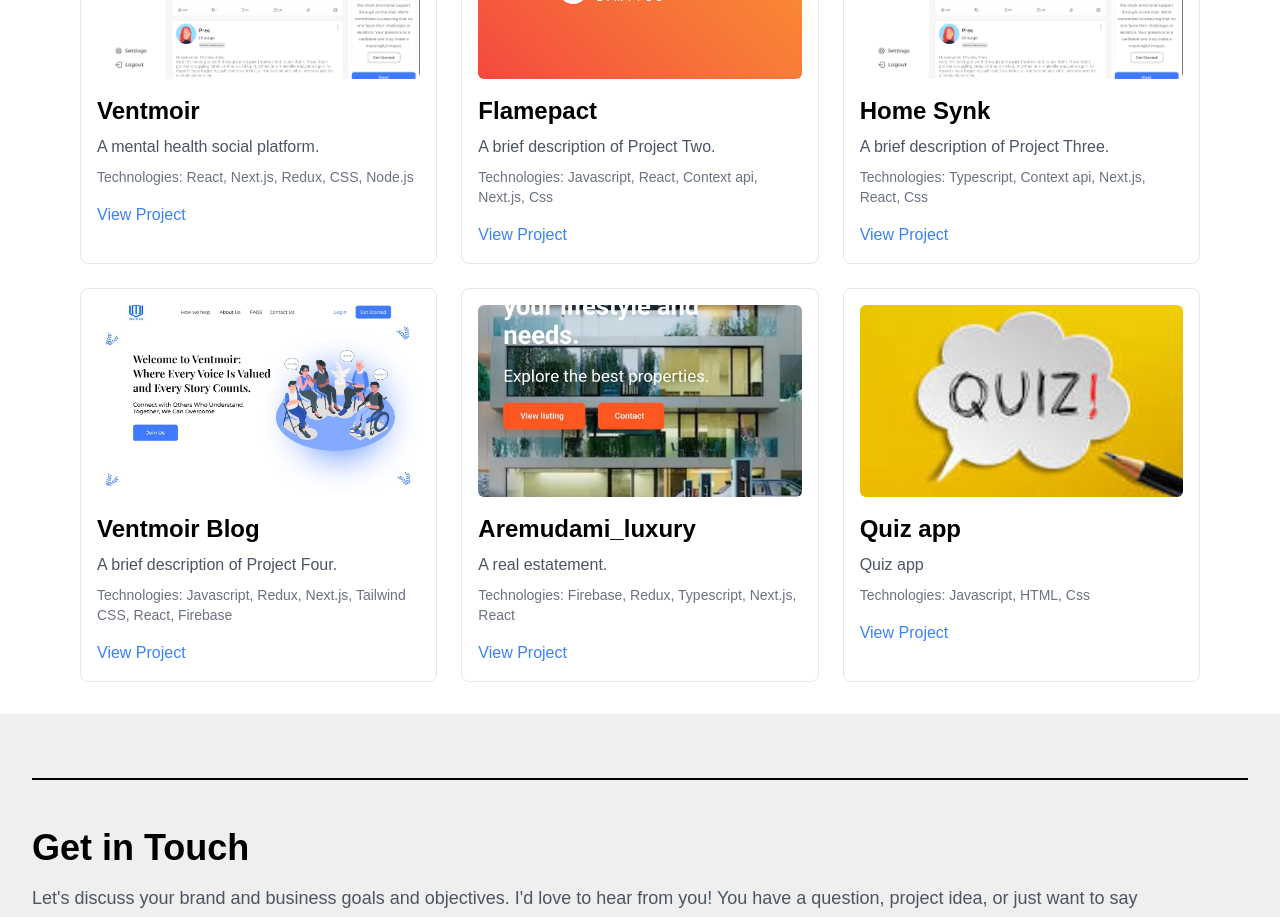
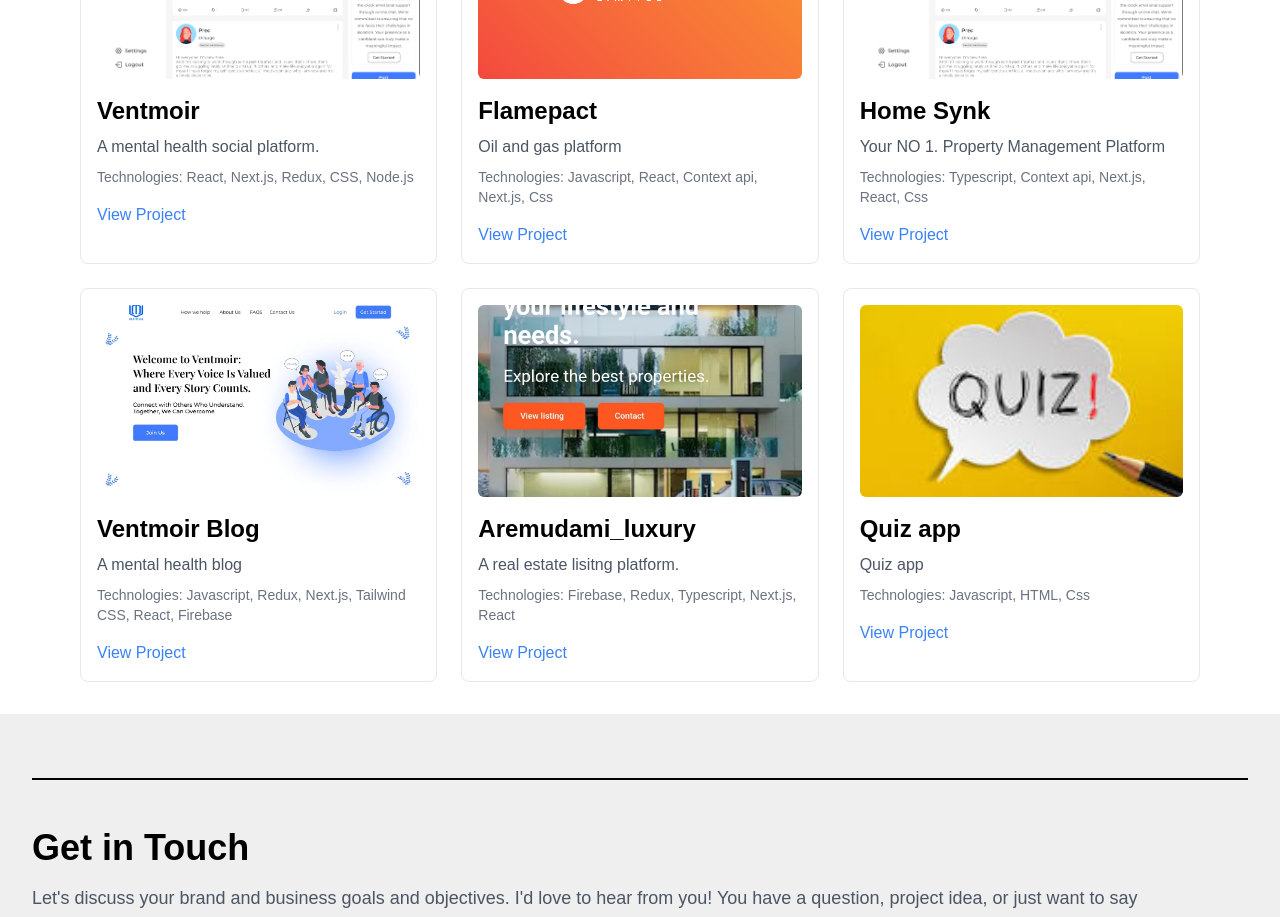
Before and after one commit to ola-irawo/timothyPortfolio, a Next.js app: page / in a window 1280 px wide. Shown: the part 780-1697 px from the top of the page. Built offline with nearby package versions, Linux system fonts and the light colour scheme.

Commit message:
updated the description for each project in the array

```diff
--- a/src/features/landingPage/sections/projects/Projects.tsx
+++ b/src/features/landingPage/sections/projects/Projects.tsx
@@ -13,7 +13,7 @@ const Projects = () => {
         },
         {
           name: "Flamepact",
-          description: "A brief description of Project Two.",
+          description: "Oil and gas platform",
           image: "/flamepact.jpg",
           link: "https://www.flamepact.com.ng",
           technologies: ["Javascript", "React", "Context api", "Next.js", "Css"],
@@ -21,7 +21,7 @@ const Projects = () => {
         },
         {
           name: "Home Synk",
-          description: "A brief description of Project Three.",
+          description: "Your NO 1. Property Management Platform",
           image: "/ventmoir.png",
           link: "https://www.homesynk.com",
           technologies: ["Typescript", "Context api", "Next.js", "React", "Css"],
@@ -29,7 +29,7 @@ const Projects = () => {
         },
         {
           name: "Ventmoir Blog",
-          description: "A brief description of Project Four.",
+          description: "A mental health blog",
           image: "/vent.jpeg",
           link: "https://blog.ventmoir.com",
           technologies: ["Javascript", "Redux" ,"Next.js", "Tailwind CSS", "React", "Firebase"],
@@ -37,7 +37,7 @@ const Projects = () => {
         },
         {
           name: "Aremudami_luxury",
-          description: "A real estatement.",
+          description: "A real estate lisitng platform.",
           image: "/realEstate.jpg",
           link: "https://realestate-qx5l.onrender.com/",
           technologies: ["Firebase", "Redux", "Typescript", "Next.js", "React"],
```
